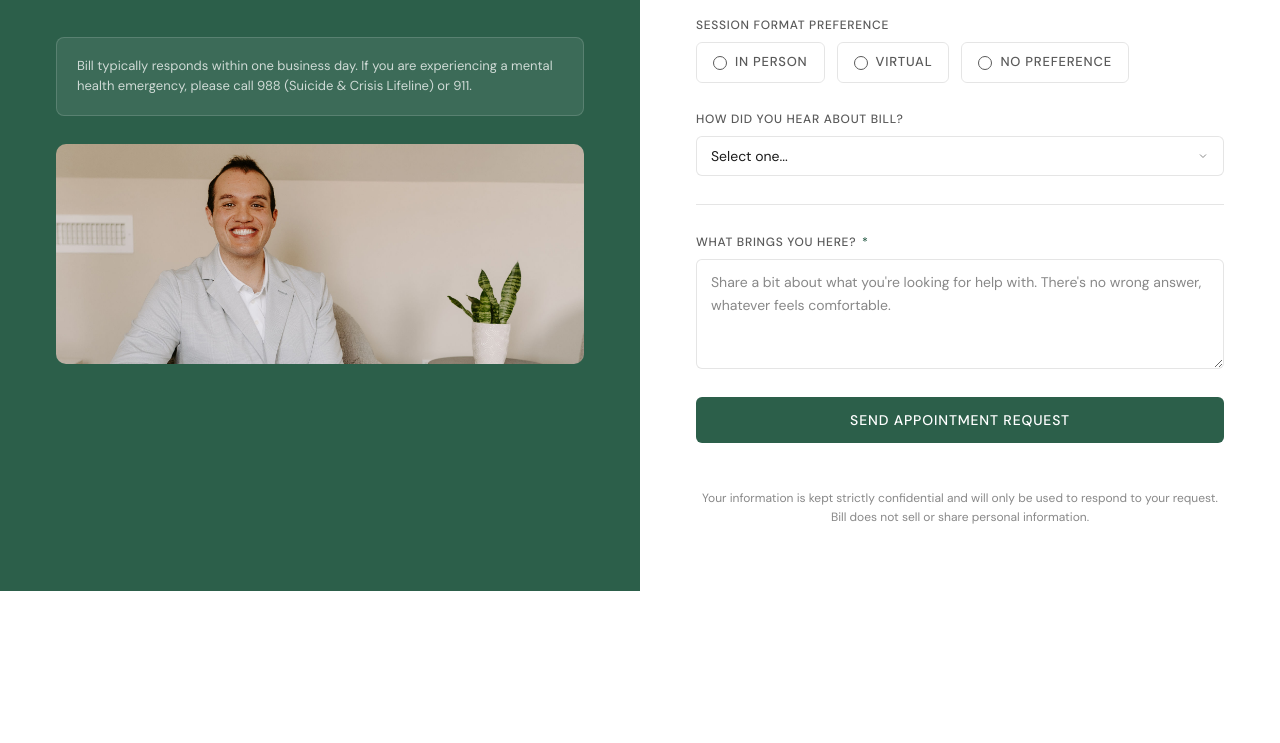
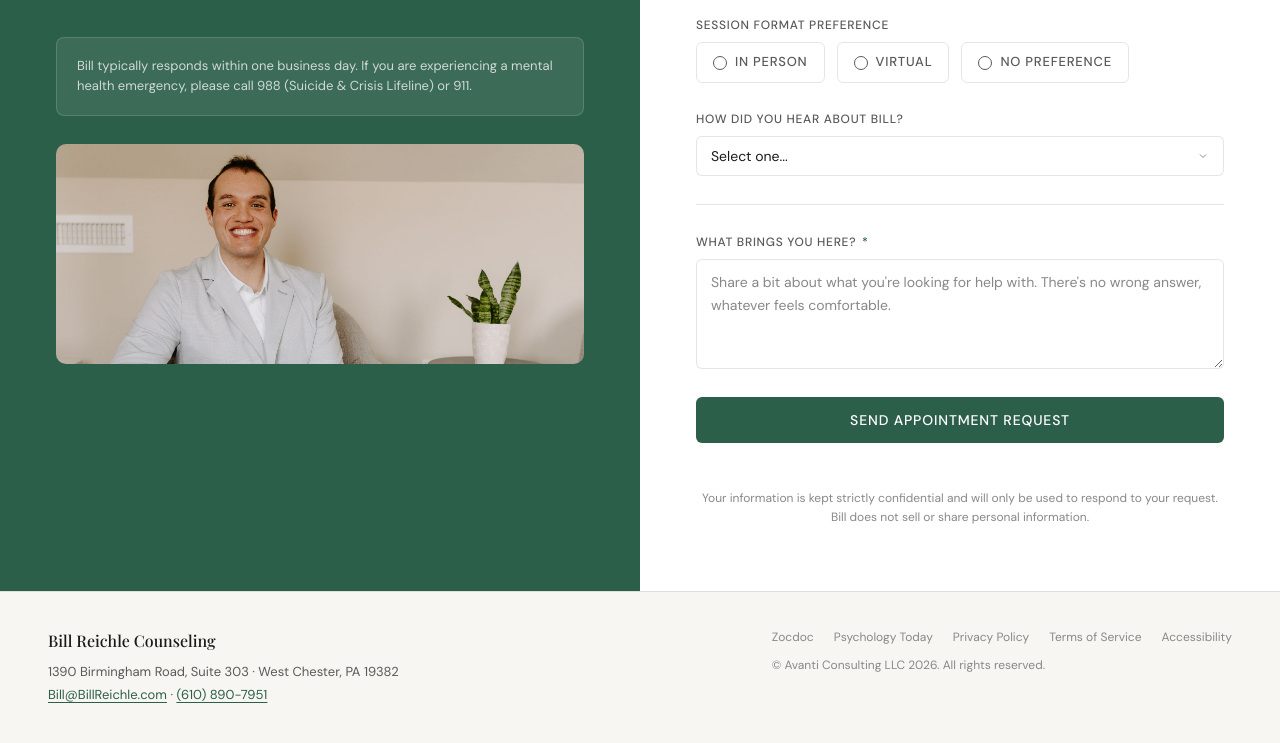
Before and after one commit to jamieraedouglass/BillReichle, a website: page contact.html in a window 1280 px wide. Shown: the part 556-1299 px from the top of the page. Before the commit the page ends 1147 px from the top, so only its background shows below. Drawn offline with nearby package versions, Linux system fonts and the light colour scheme; a web font is replaced by a local one.

```diff
--- a/contact.html
+++ b/contact.html
@@ -749,5 +749,25 @@
     });
   </script>
 
+  <footer style="background:var(--bg-secondary);border-top:1px solid var(--border);padding:36px 48px;display:flex;justify-content:space-between;align-items:flex-start;flex-wrap:wrap;gap:24px;">
+    <div>
+      <div style="font-family:var(--serif);font-size:16px;font-weight:500;margin-bottom:6px;">Bill Reichle Counseling</div>
+      <div style="font-size:13px;color:var(--text-secondary);line-height:1.8;">
+        1390 Birmingham Road, Suite 303 &middot; West Chester, PA 19382<br>
+        <a href="mailto:Bill@BillReichle.com" style="color:var(--green);text-decoration:underline;text-underline-offset:3px;">Bill@BillReichle.com</a> &middot; <a href="tel:6108907951" style="color:var(--green);text-decoration:underline;text-underline-offset:3px;">(610) 890-7951</a>
+      </div>
+    </div>
+    <div>
+      <div style="display:flex;gap:20px;flex-wrap:wrap;font-size:12px;">
+        <a href="https://www.zocdoc.com/professional/william-reichle-lpc-ncc-468291" target="_blank" rel="noopener" style="color:var(--text-muted);">Zocdoc</a>
+        <a href="https://www.psychologytoday.com/us/therapists/bill-reichle-west-chester-pa/758482" target="_blank" rel="noopener" style="color:var(--text-muted);">Psychology Today</a>
+        <a href="privacy.html" style="color:var(--text-muted);">Privacy Policy</a>
+        <a href="terms.html" style="color:var(--text-muted);">Terms of Service</a>
+        <a href="accessibility.html" style="color:var(--text-muted);">Accessibility</a>
+      </div>
+      <div style="font-size:12px;color:var(--text-muted);margin-top:8px;">&copy; Avanti Consulting LLC 2026. All rights reserved.</div>
+    </div>
+  </footer>
+
 </body>
 </html>
```
Also changed, not shown: blog/index.html (+2 -0 lines), blog/post.html (+2 -0 lines), community.html (+2 -0 lines), expertise.html (+2 -0 lines), index.html (+2 -0 lines), professionals.html (+2 -0 lines), reviews.html (+2 -0 lines).
